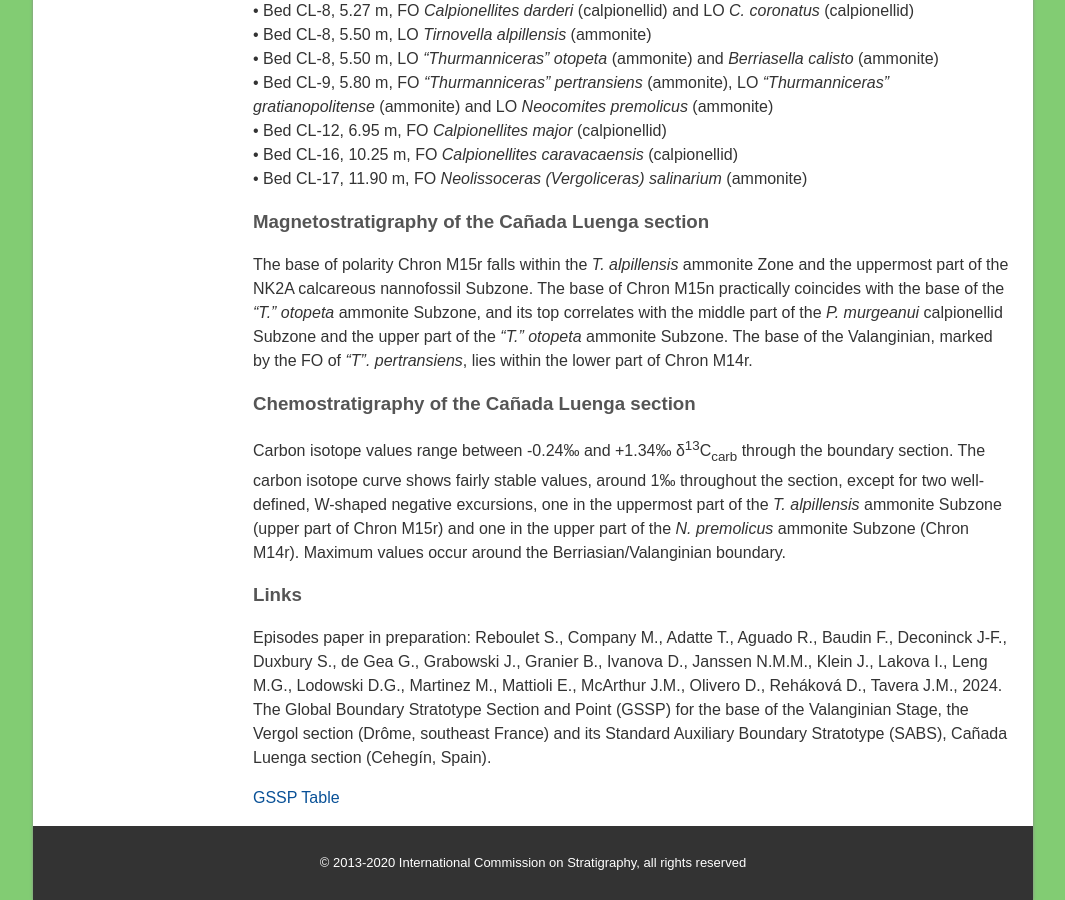
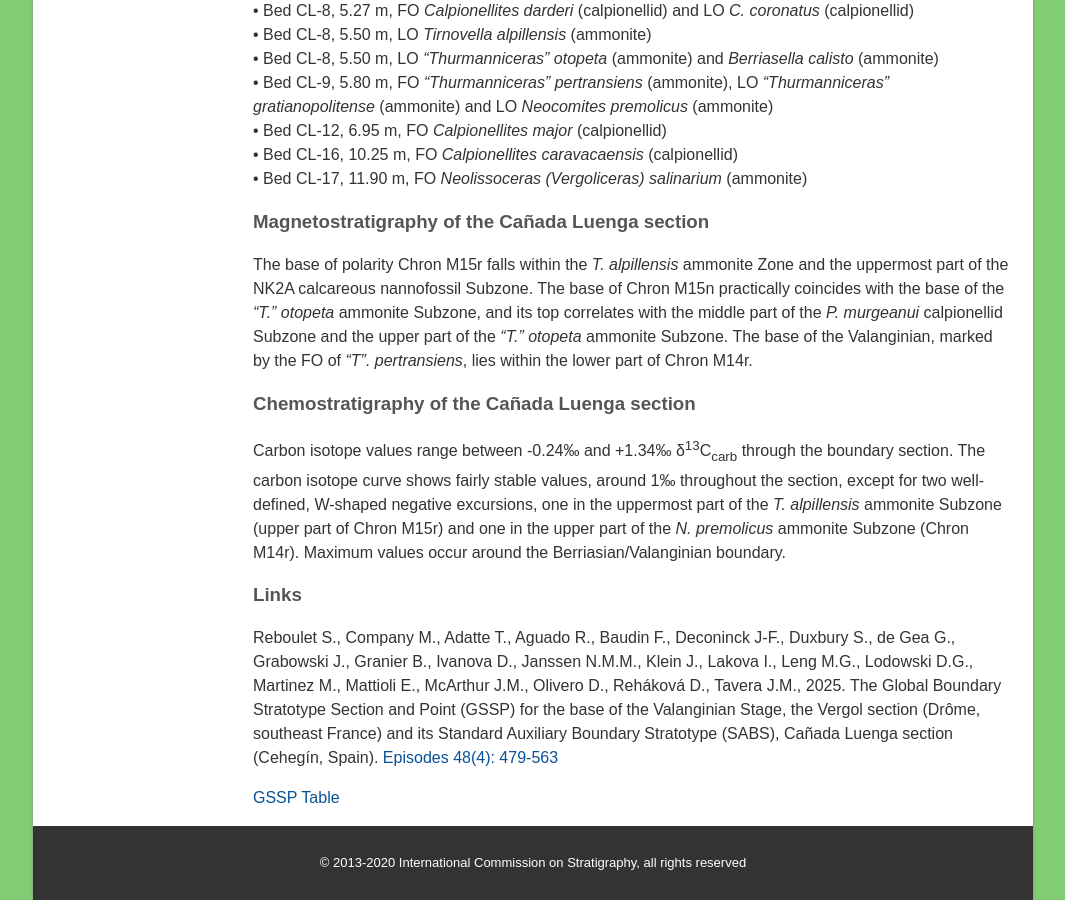
Before and after one commit to i-c-stratigraphy/subcommission-cretaceous, a Jekyll site: the page built from pages/gssps/valanginian.md, in a window 1280 px wide and 900 px high, scrolled down 3309 px. Shown: the whole window, without its empty margins (107-1172 px from the left). Built offline with Jekyll 4.4.1, drawn with Linux system fonts in a browser that asks for light colours.

Commit message:
Update valanginian.md

```diff
--- a/pages/gssps/valanginian.md
+++ b/pages/gssps/valanginian.md
@@ -97,6 +97,6 @@ Carbon isotope values range between -0.24‰ and +1.34‰ δ<sup>13</sup>C<sub>c
 
 
 ### Links
-Episodes paper in preparation: Reboulet S., Company M., Adatte T., Aguado R., Baudin F., Deconinck J-F., Duxbury S., de Gea G., Grabowski J., Granier B., Ivanova D., Janssen N.M.M., Klein J., Lakova I., Leng M.G., Lodowski D.G., Martinez M., Mattioli E., McArthur J.M., Olivero D., Reháková D., Tavera J.M., 2024. The Global Boundary Stratotype Section and Point (GSSP) for the base of the Valanginian Stage, the Vergol section (Drôme, southeast France) and its Standard Auxiliary Boundary Stratotype (SABS), Cañada Luenga section (Cehegín, Spain).
+Reboulet S., Company M., Adatte T., Aguado R., Baudin F., Deconinck J-F., Duxbury S., de Gea G., Grabowski J., Granier B., Ivanova D., Janssen N.M.M., Klein J., Lakova I., Leng M.G., Lodowski D.G., Martinez M., Mattioli E., McArthur J.M., Olivero D., Reháková D., Tavera J.M., 2025. The Global Boundary Stratotype Section and Point (GSSP) for the base of the Valanginian Stage, the Vergol section (Drôme, southeast France) and its Standard Auxiliary Boundary Stratotype (SABS), Cañada Luenga section (Cehegín, Spain). [Episodes 48(4): 479-563](https://doi.org/10.18814/epiiugs/2025/025028)
 
 [GSSP Table](https://stratigraphy.org/gssps/)
```
